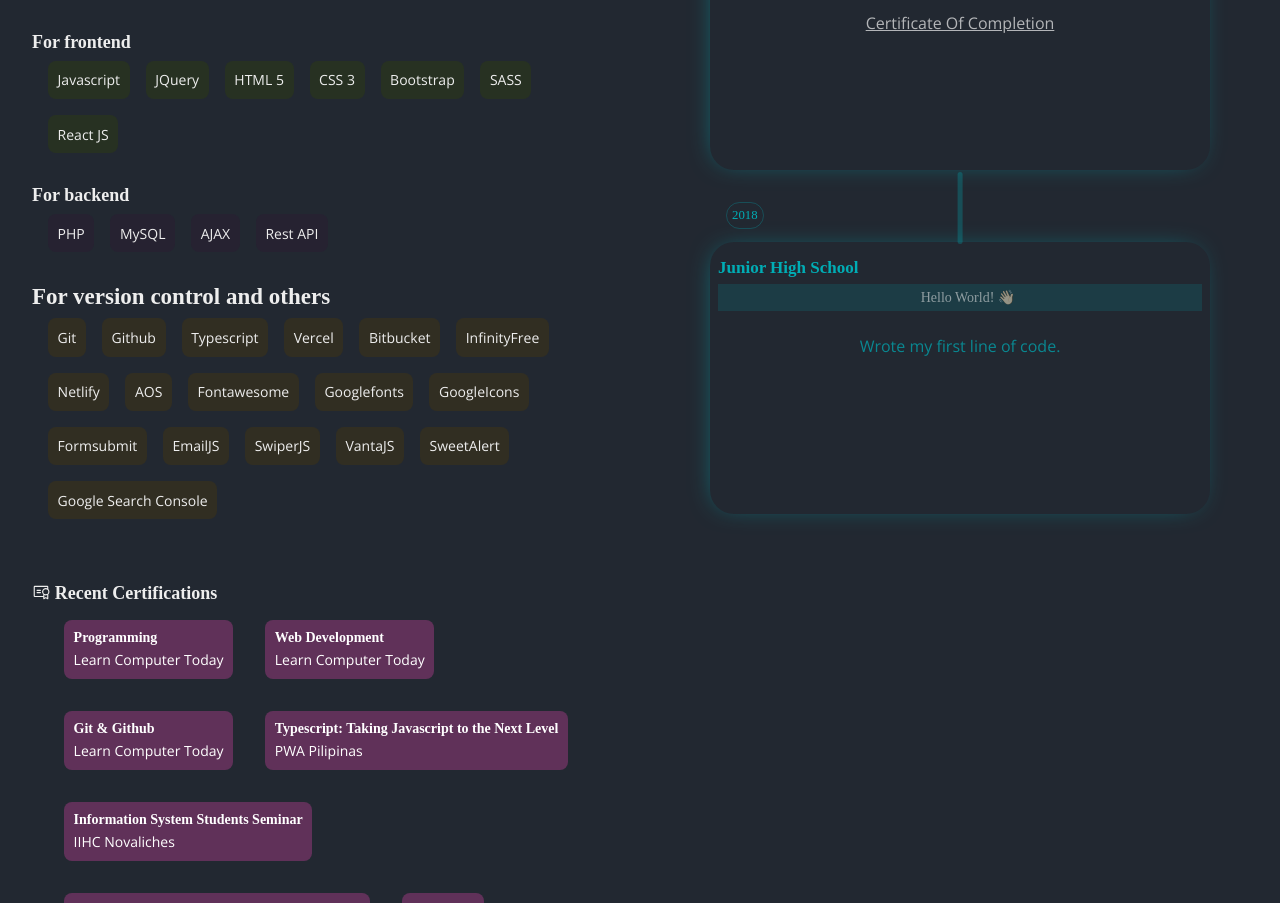
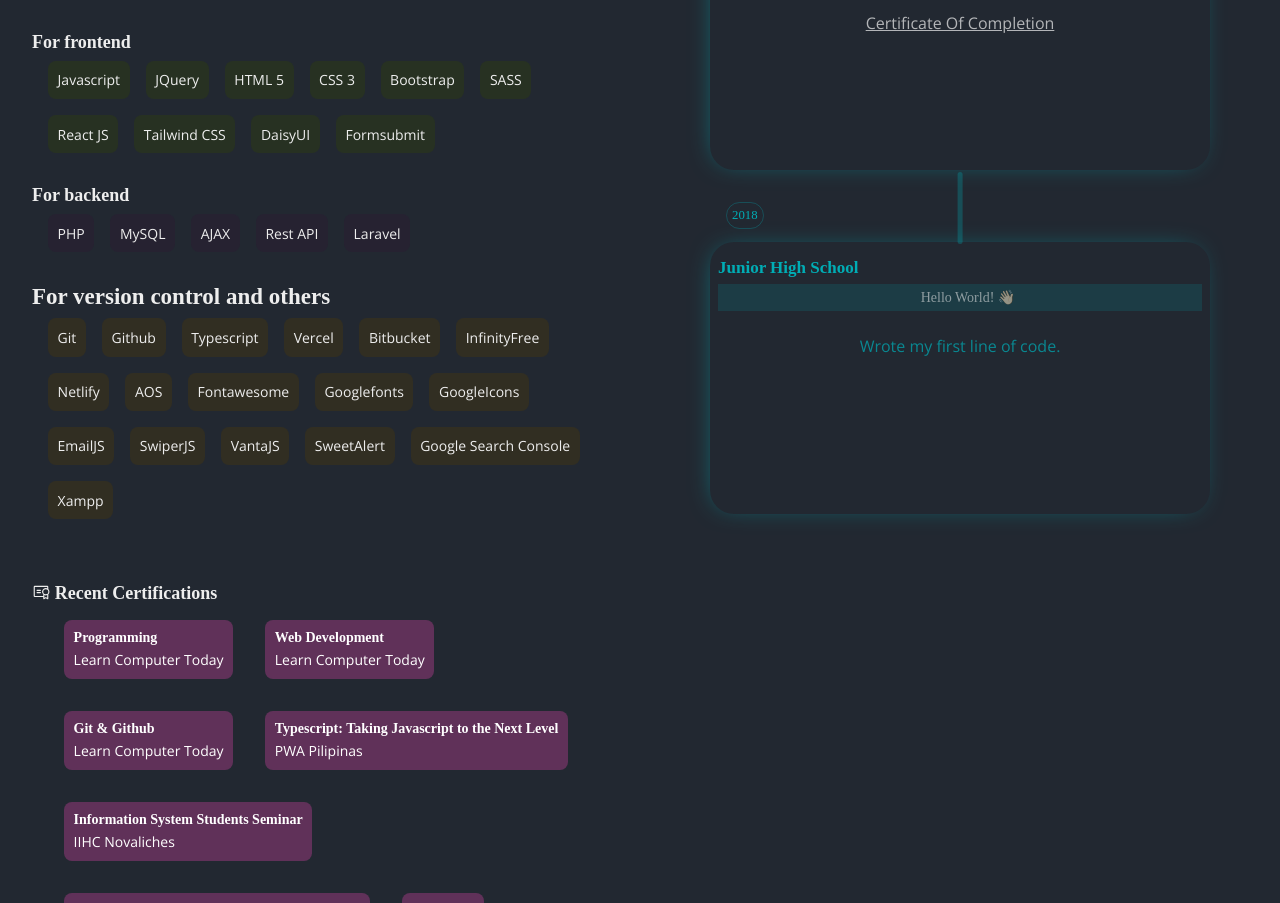
Before and after one commit to JonrieMain/jonrie, a React (Vite) app: page / in a window 1280 px wide. Shown: the part 1687-2590 px from the top of the page. Built offline with nearby package versions, Linux system fonts and the light colour scheme; a web font is replaced by a local one.

Commit message:
update uses

```diff
--- a/src/components/About.jsx
+++ b/src/components/About.jsx
@@ -89,6 +89,9 @@
                     <p>Bootstrap</p>
                     <p>SASS</p>
                     <p>React JS</p>
+                    <p>Tailwind CSS</p>
+                    <p>DaisyUI</p>
+                    <p>Formsubmit</p>
                 </div>
                 </div>
                 <div className="backend">
@@ -98,6 +101,7 @@
                     <p>MySQL</p>
                     <p>AJAX</p>
                     <p>Rest API</p>
+                    <p>Laravel</p>
                 </div>
                 </div>
                 <div className="others">
@@ -114,12 +118,12 @@
                     <p>Fontawesome</p>
                     <p>Googlefonts</p>
                     <p>GoogleIcons</p>
-                    <p>Formsubmit</p>
                     <p>EmailJS</p>
                     <p>SwiperJS</p>
                     <p>VantaJS</p>
                     <p>SweetAlert</p>
                     <p>Google Search Console</p>
+                    <p>Xampp</p>
                 </div>
                 </div>
          </motion.div>
--- a/src/components/Home.jsx
+++ b/src/components/Home.jsx
@@ -21,8 +21,6 @@
 const particleInit = async (main)=>{
     await loadFull(main);
 }
-
-
 
 
 
```
